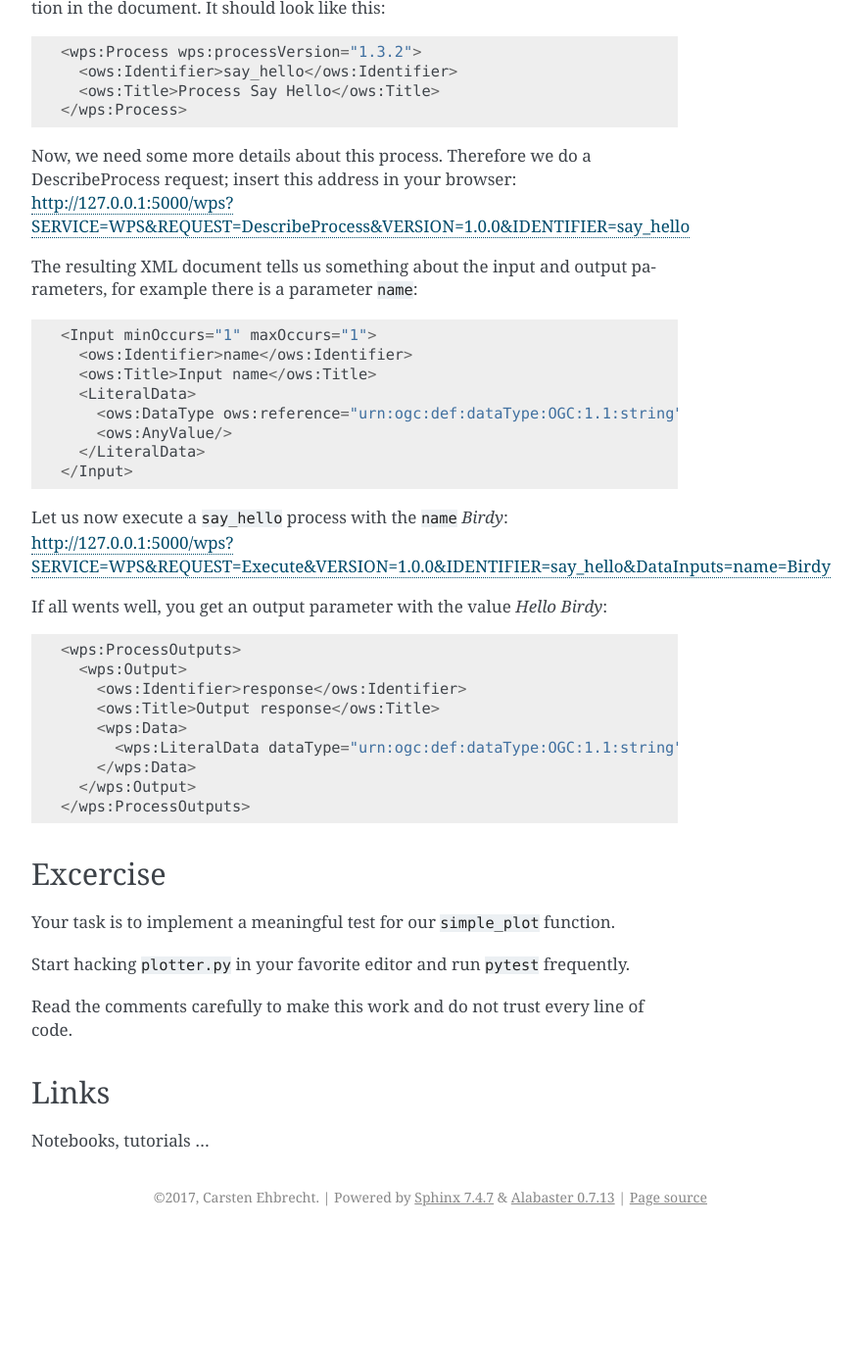
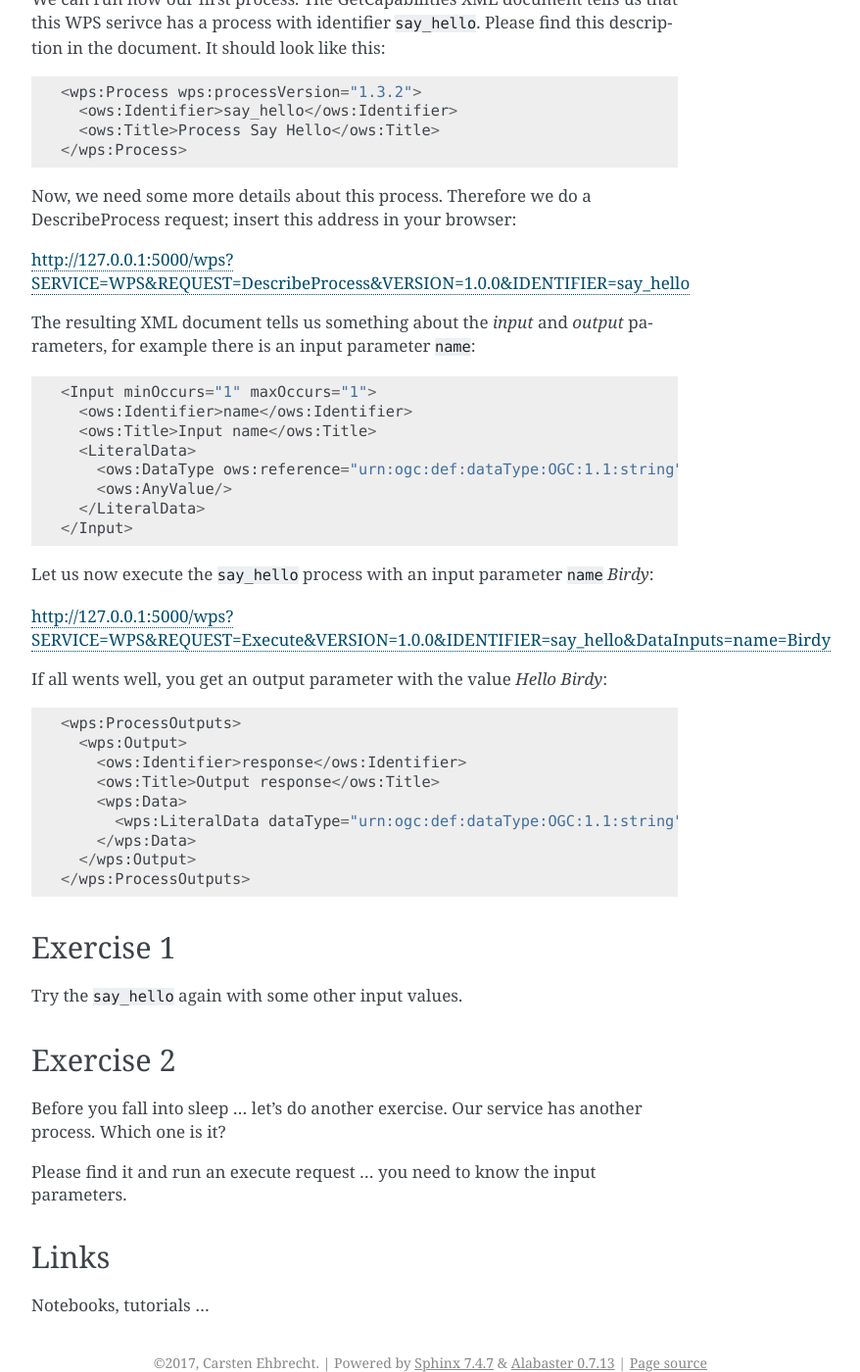
Before and after one commit to bird-house/birdhouse-workshop, a Sphinx documentation site: the page built from docs/source/pywps/installation.rst, in a window 1280 px wide and 1400 px high, scrolled down 2009 px. Shown: the whole window at 98% size, without its empty margins (388-1266 px from the left). Built offline with Sphinx 7.4.7, drawn with Linux system fonts in a browser that asks for light colours; before the commit the page ends 3270 px from its top, so only the background shows below that; some of the changed text lies outside the part shown.

Commit message:
update install

```diff
--- a/docs/source/pywps/installation.rst
+++ b/docs/source/pywps/installation.rst
@@ -15,18 +15,18 @@
 Aim
 ---
 
-We are going to install PyWPS and run a some example processes.
+We are going to install PyWPS and run some example processes.
 
 Objectives:
 
-* You will learn how to install PyWPS and start a WPS service.
+* You will learn how to install PyWPS, start a WPS service and execute a process.
 
 
 Install PyWPS
 -------------
 
 You can install PyWPS via conda.
-Make sure you install PyWPS from the *birdhouse conda channel*::
+Make sure you install PyWPS from the *birdhouse* conda channel::
 
     $ conda install -c birdhouse pywps
 
@@ -96,10 +97,11 @@
 
 Now, we need some more details about this process. Therefore we do a DescribeProcess request;
 insert this address in your browser:
+
 http://127.0.0.1:5000/wps?SERVICE=WPS&REQUEST=DescribeProcess&VERSION=1.0.0&IDENTIFIER=say_hello
 
-The resulting XML document tells us something about the input and output parameters,
-for example there is a parameter ``name``::
+The resulting XML document tells us something about the *input* and *output* parameters,
+for example there is an input parameter ``name``::
 
       <Input minOccurs="1" maxOccurs="1">
         <ows:Identifier>name</ows:Identifier>
@@ -110,7 +112,8 @@
         </LiteralData>
       </Input>
 
-Let us now execute a ``say_hello`` process with the ``name`` *Birdy*:
+Let us now execute the ``say_hello`` process with an input parameter ``name`` *Birdy*:
+
 http://127.0.0.1:5000/wps?SERVICE=WPS&REQUEST=Execute&VERSION=1.0.0&IDENTIFIER=say_hello&DataInputs=name=Birdy
 
 If all wents well, you get an output parameter with the value *Hello Birdy*::
@@ -126,14 +129,18 @@
   </wps:ProcessOutputs>
 
 
-Excercise
----------
+Exercise 1
+----------
 
-Your task is to implement a meaningful test for our ``simple_plot`` function.
+Try the ``say_hello`` again with some other input values.
 
-Start hacking ``plotter.py`` in your favorite editor and run ``pytest`` frequently.
+Exercise 2
+----------
 
-Read the comments carefully to make this work and do not trust every line of code.
+Before you fall into sleep ... let's do another exercise.
+Our service has another process. Which one is it?
+
+Please find it and run an execute request ... you need to know the input parameters.
 
 Links
 -----
```
Also changed, not shown: other parts of docs/source/pywps/installation.rst (+3 -2 lines).
